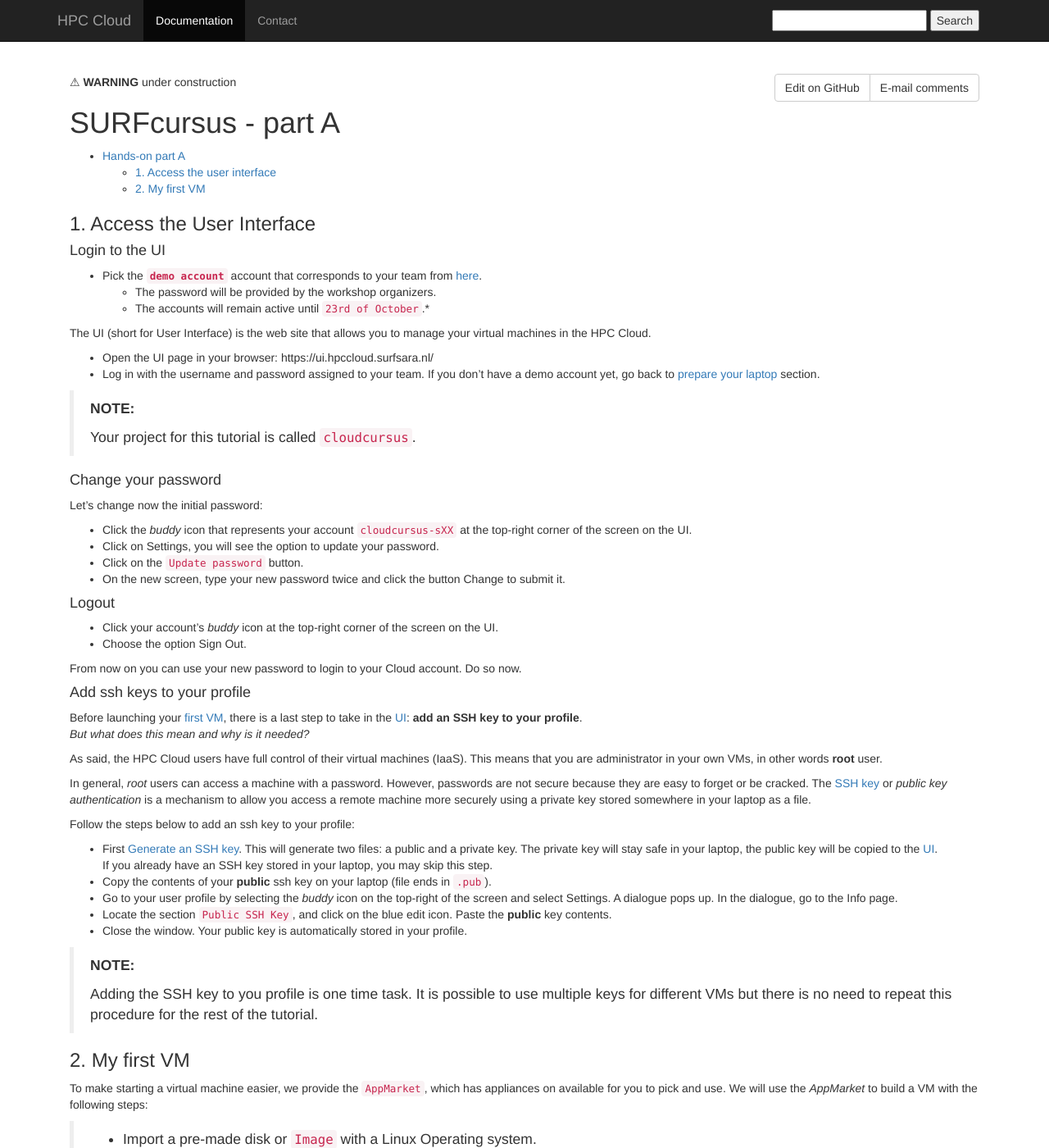
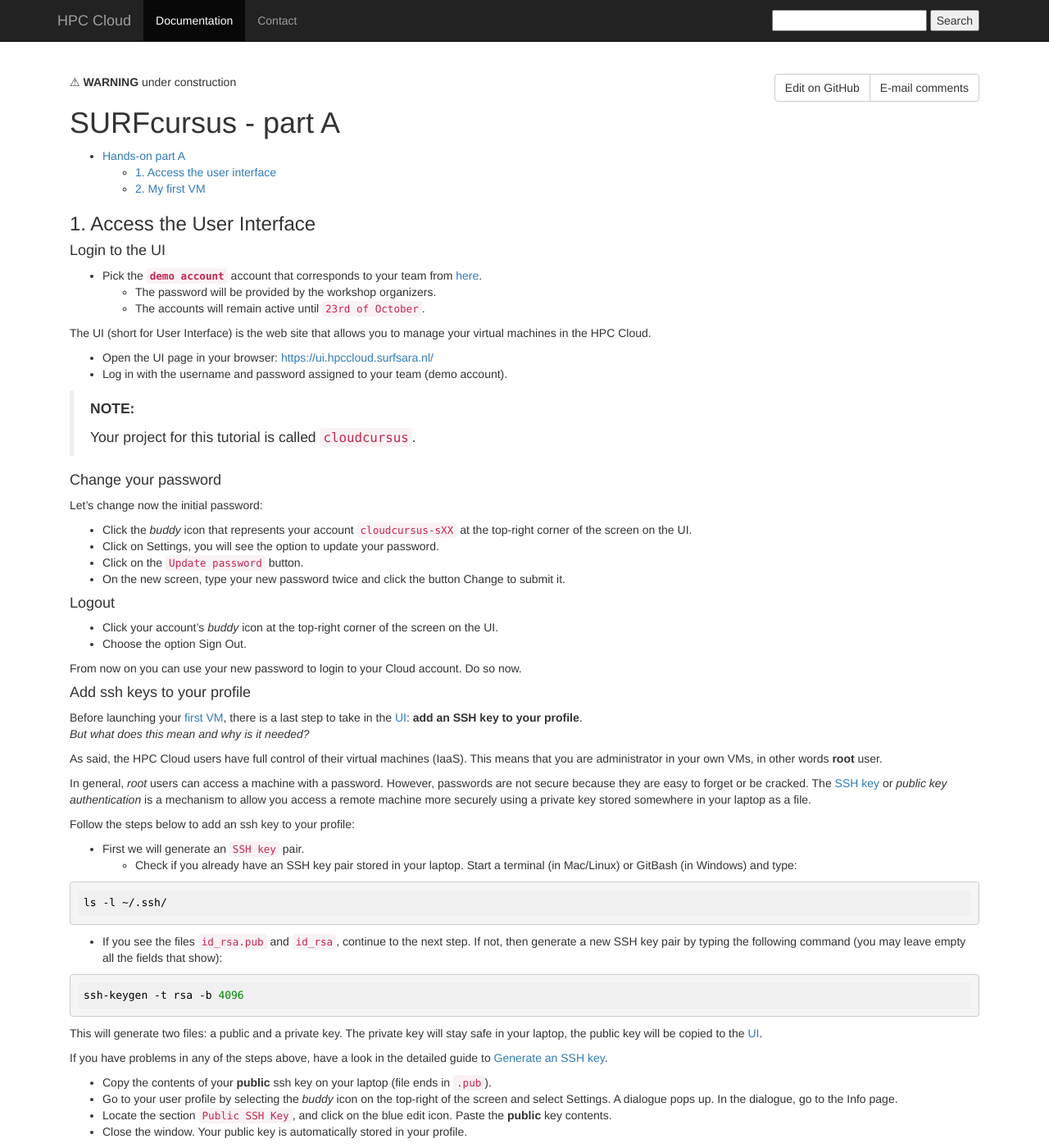
Before and after one commit to sara-nl/clouddocs, a Jekyll site: the page built from surfcursus-part-A-2015-Oct-15.markdown, in a window 1280 px wide and 1400 px high. Shown: the whole window at 82% size. Built offline with Jekyll 4.4.1, drawn with Linux system fonts in a browser that asks for light colours.

Commit message:
Update surfcursus-part-A-2015-Oct-15.markdown

````diff
--- a/surfcursus-part-A-2015-Oct-15.markdown
+++ b/surfcursus-part-A-2015-Oct-15.markdown
@@ -16,11 +16,12 @@
 
 * Pick the **`demo account`** account that corresponds to your team from [here](https://drive.google.com/open?id=1zUVq5VrZLHhoFs3YCwDGGeDGLXDYBhF7dRFPCDDIppg).
   * The password will be provided by the workshop organizers.
-  * The accounts will remain active until `23rd of October`.*
+  * The accounts will remain active until `23rd of October`.
 
 The UI (short for User Interface) is the web site that allows you to manage your virtual machines in the HPC Cloud.
-* Open the UI page in your browser: https://ui.hpccloud.surfsara.nl/
-* Log in with the username and password assigned to your team. If you don't have a demo account yet, go back to [prepare your laptop](#preparation) section.
+
+* Open the UI page in your browser: [https://ui.hpccloud.surfsara.nl/](https://ui.hpccloud.surfsara.nl/)
+* Log in with the username and password assigned to your team (demo account).
 
 > **NOTE:**
 >
@@ -54,8 +55,23 @@
 
 Follow the steps below to add an ssh key to your profile:
 
-* First [Generate an SSH key](SSHkey). This will generate two files: a public and a private key. The private key will stay safe in your laptop, the public key will be copied to the [UI](https://ui.hpccloud.surfsara.nl/).
-If you already have an SSH key stored in your laptop, you may skip this step.
+* First we will generate an `SSH key` pair.
+  * Check if you already have an SSH key pair stored in your laptop. Start a terminal (in Mac/Linux) or GitBash (in Windows) and type:
+
+```sh
+ls -l ~/.ssh/
+```
+
+  * If you see the files `id_rsa.pub` and `id_rsa`, continue to the next step. If not, then generate a new SSH key pair by typing the following command (you may leave empty all the fields that show):
+
+```sh
+ssh-keygen -t rsa -b 4096
+```
+
+This will generate two files: a public and a private key. The private key will stay safe in your laptop, the public key will be copied to the [UI](https://ui.hpccloud.surfsara.nl/).
+
+If you have problems in any of the steps above, have a look in the detailed guide to [Generate an SSH key](SSHkey).
+
 * Copy the contents of your **public** ssh key on your laptop (file ends in `.pub`).
 * Go to your user profile by selecting the *buddy* icon on the top-right of the screen and select Settings. A dialogue pops up. In the dialogue, go to the Info page.
 * Locate the section `Public SSH Key`, and click on the blue edit icon. Paste the **public** key contents.
````
